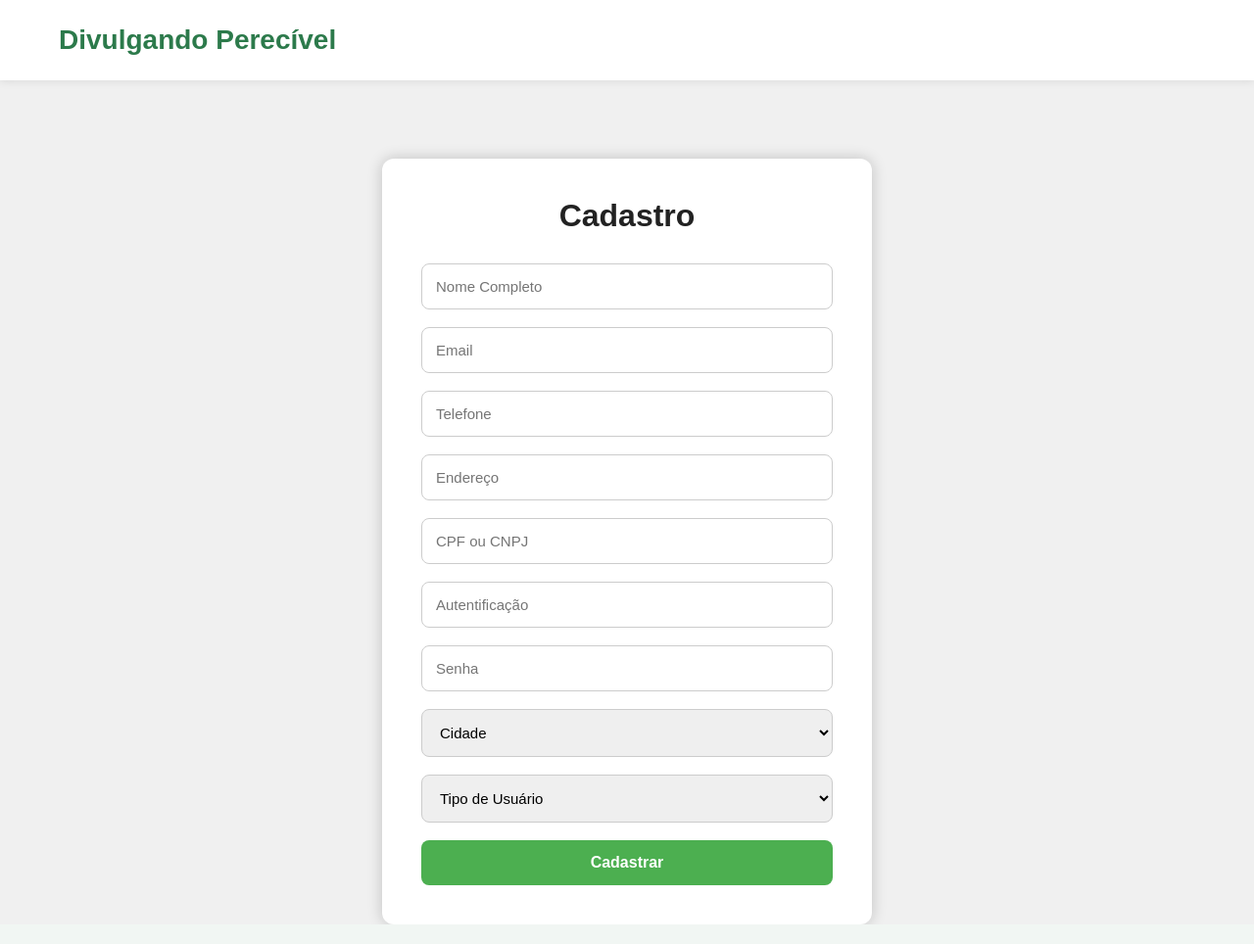
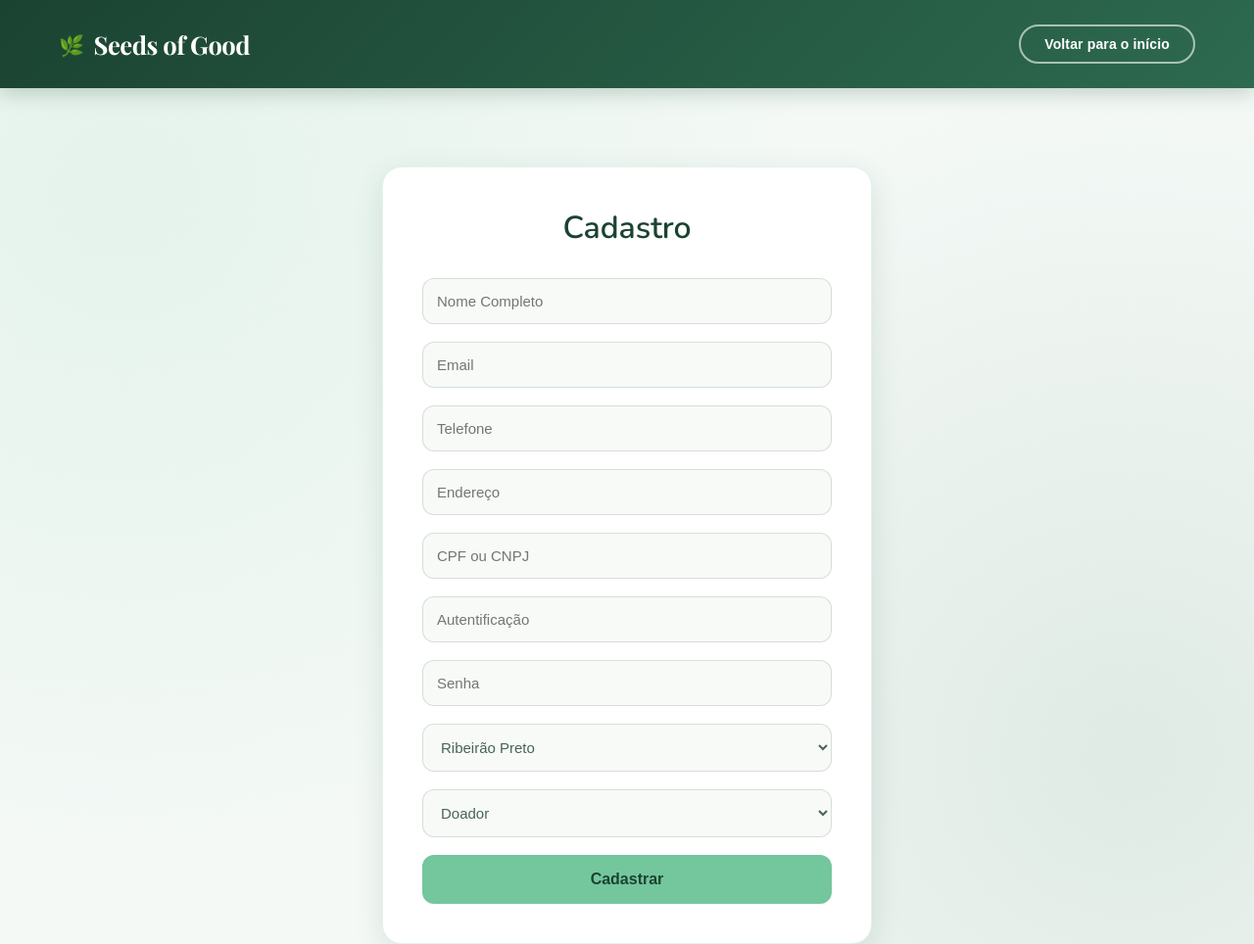
Before and after one commit to XxMurilo/divulga, a PHP site: page /cadastro.html in a window 1280 px wide. Shown: the whole page at 98% size. Run offline with PHP 8.4, Linux system fonts and the light colour scheme.

Commit message:
Robustez do inicio feita

```diff
--- a/front/CSS/cadastro.css
+++ b/front/CSS/cadastro.css
@@ -1,12 +1,29 @@
-*{
+@import url('https://fonts.googleapis.com/css2?family=Playfair+Display:wght@600;700&family=Nunito:wght@300;400;600&display=swap');
+
+:root {
+    --verde-escuro: #1b4332;
+    --verde-medio: #2d6a4f;
+    --verde-claro: #74c69d;
+    --verde-palido: #d8f3dc;
+    --branco: #ffffff;
+    --cinza-fundo: #f4f9f6;
+    --texto-suave: #4a6358;
+}
+
+* {
     margin: 0;
     padding: 0;
     box-sizing: border-box;
 }
 
-body{
-    font-family: Arial, Helvetica, sans-serif;
-    background-color: #f0f0f0;
+body {
+    font-family: 'Nunito', sans-serif;
+    background-color: var(--cinza-fundo);
+    background-image:
+        radial-gradient(circle at 10% 20%, rgba(116,198,157,0.12) 0%, transparent 50%),
+        radial-gradient(circle at 90% 80%, rgba(45,106,79,0.10) 0%, transparent 50%);
+    min-height: 100vh;
+    color: var(--texto-suave);
 }
 
 /* HEADER */
@@ -14,20 +31,64 @@ body{
 .topo{
     width: 100%;
     padding: 25px 60px;
-
     display: flex;
     justify-content: space-between;
     align-items: center;
-
-    background-color: white;
-
-    box-shadow: 0 2px 8px rgba(0, 0, 0, 0.08);
+    background: linear-gradient(135deg, var(--verde-escuro) 0%, var(--verde-medio) 100%);
+    box-shadow: 0 4px 20px rgba(27, 67, 50, 0.25);
+    position: sticky;
+    top: 0;
+    z-index: 100;
 }
 
 .logo{
-    font-size: 28px;
-    font-weight: bold;
-    color: #2c7a4b;
+    font-family: 'Playfair Display', serif;
+    font-size: 1.6rem;
+    font-weight: 700;
+    color: var(--branco);
+    letter-spacing: -0.02em;
+    display: flex;
+    align-items: center;
+    gap: 10px;
+}
+
+.logo::before {
+    content: '🌿';
+    font-size: 1.3rem;
+}
+
+.VoltarInicio button {
+    /* Define o espaçamento interno do botão (superior/inferior 10px, esquerda/direita 24px) */
+    padding: 10px 24px;
+    /* Remove a cor de fundo, deixando apenas a borda visível */
+    background-color: transparent;
+    /* Define a cor do texto em branco */
+    color: var(--branco);
+    /* Cria uma borda branca com 2px de espessura e transparência de 60% */
+    border: 2px solid rgba(255, 255, 255, 0.6);
+    /* Deixa as bordas completamente arredondadas em formato de cápsula */
+    border-radius: 50px;
+    /* Define o tamanho da fonte do texto do botão */
+    font-size: 14px;
+    /* Deixa o texto mais denso para melhor legibilidade */
+    font-weight: 600;
+    /* Muda o cursor para apontador ao passar sobre o botão */
+    cursor: pointer;
+    /* Aplica transição suave em todas as propriedades (duração 0.3s) */
+    transition: all 0.3s ease;
+    /* Aumenta ligeiramente o espaço entre as letras */
+    letter-spacing: 0.01em;
+}
+
+.VoltarInicio button:hover {
+    /* Ao passar o mouse, o fundo fica semi-transparente com branco fraco */
+    background-color: rgba(255, 255, 255, 0.15);
+    /* A borda fica completamente branca e opaca no hover */
+    border-color: var(--branco);
+    /* Move o botão 2px para cima, criando efeito de elevação */
+    transform: translateY(-2px);
+    /* Adiciona sombra quando o botão é ativado para dar profundidade */
+    box-shadow: 0 6px 16px rgba(27, 67, 50, 0.2);
 }
 
 /* AREA CADASTRO */
@@ -44,22 +105,17 @@ body{
 
 .cadastro{
     width: 500px;
-
-    background-color: white;
-
+    background: var(--branco);
     padding: 40px;
-
-    border-radius: 12px;
-
-    box-shadow: 0px 0px 15px rgba(0,0,0,0.2);
+    border-radius: 20px;
+    box-shadow: 0 8px 30px rgba(27, 67, 50, 0.12);
+    border: 1px solid rgba(116, 198, 157, 0.2);
 }
 
 .cadastro h1{
     text-align: center;
-
     margin-bottom: 30px;
-
-    color: #222;
+    color: var(--verde-escuro);
 }
 
 .cadastro form{
@@ -70,37 +126,31 @@ body{
 .cadastro input,
 .cadastro select{
     width: 100%;
-
     padding: 14px;
-
     margin-bottom: 18px;
-
-    border: 1px solid #ccc;
-    border-radius: 8px;
-
+    border: 1px solid rgba(27, 67, 50, 0.15);
+    border-radius: 12px;
+    background: #f7faf6;
     font-size: 15px;
+    color: var(--texto-suave);
 }
 
 .cadastro button{
     width: 100%;
-
     padding: 14px;
-
-    border: none;
-    border-radius: 8px;
-
-    background-color: #4CAF50;
-
-    color: white;
-
+    border: 2px solid var(--verde-claro);
+    border-radius: 12px;
+    background-color: var(--verde-claro);
+    color: var(--verde-escuro);
     font-size: 16px;
     font-weight: bold;
-
     cursor: pointer;
-
-    transition: 0.3s;
+    transition: all 0.3s ease;
 }
 
 .cadastro button:hover{
-    background-color: #3d8b40;
+    background-color: #95d5b2;
+    border-color: #95d5b2;
+    transform: translateY(-1px);
+    box-shadow: 0 12px 24px rgba(116, 198, 157, 0.25);
 }
--- a/front/cadastro.html
+++ b/front/cadastro.html
@@ -10,7 +10,10 @@
 
     <header class="topo">
         <div class="logo">
-            Divulgando Perecível
+             Seeds of Good
+         </div>
+        <div class="VoltarInicio">
+            <button onclick="window.location.href='telaInicial.html'">Voltar para o início</button>
         </div>
     </header>
 
@@ -22,36 +25,32 @@
 
             <form>
 
-                <input type="text" placeholder="Nome Completo">
+                <input type="text" placeholder="Nome Completo" required>
 
-                <input type="email" placeholder="Email">
+                <input type="email" placeholder="Email" required>
 
-                <input type="text" placeholder="Telefone">
+                <input type="text" placeholder="Telefone" required>
 
-                <input type="text" placeholder="Endereço">
+                <input type="text" placeholder="Endereço" required>
 
-                <input type="text" placeholder="CPF ou CNPJ">
+                <input type="text" placeholder="CPF ou CNPJ" required>
 
-                <input type="text" placeholder="Autentificação">
+                <input type="text" placeholder="Autentificação" required>
 
-                <input type="password" placeholder="Senha">
+                <input type="password" placeholder="Senha" required>
 
-                <select>
-                    <option>Cidade</option>
+                <select name="cidade" id="cidade">
                     <option>Ribeirão Preto</option>
                     <option>Sertãozinho</option>
                 </select>
 
-                <select>
-                    <option>Tipo de Usuário</option>
+                <select name="tipoUsuario" id="tipoUsuario">
                     <option>Doador</option>
                     <option>Recebedor</option>
                     <option>Administrador</option>
                 </select>
 
-                <button type="submit">
-                    Cadastrar
-                </button>
+                <button id="btnCadastrar" type="submit">Cadastrar</button>
 
             </form>
 
```
Also changed, not shown: front/CSS/login.css (+57 -41 lines), front/CSS/style.css (+94 -22 lines), front/login.html (+4 -5 lines), front/telaInicial.html (+17 -8 lines).
